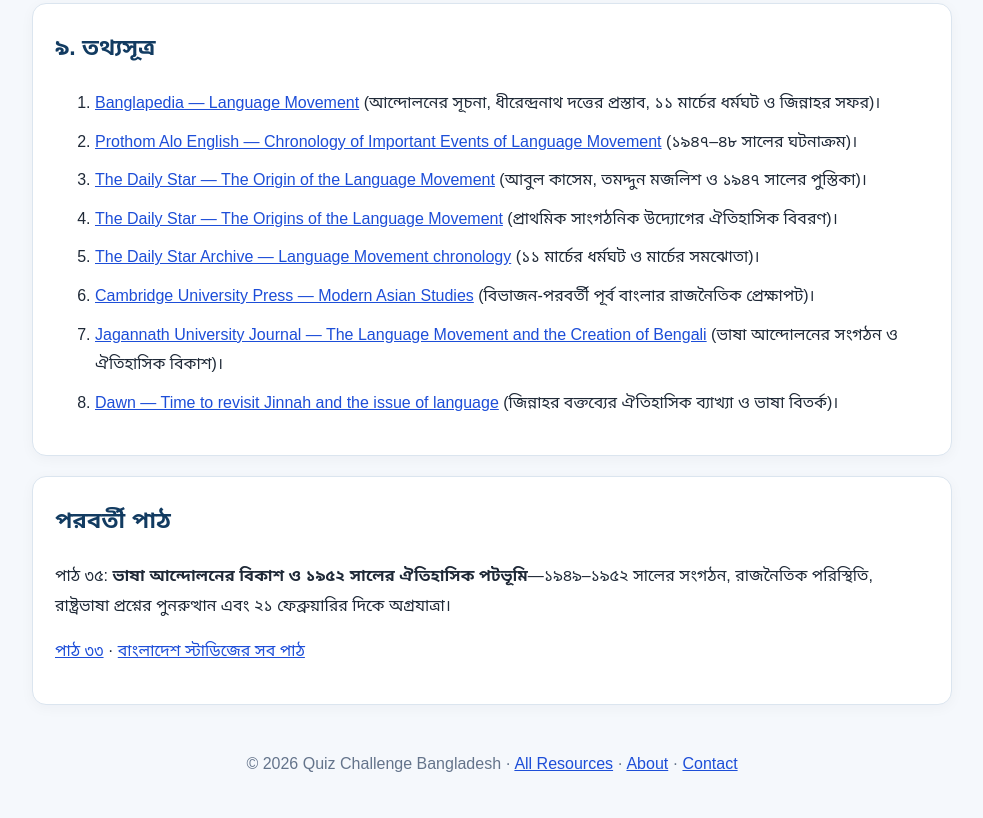
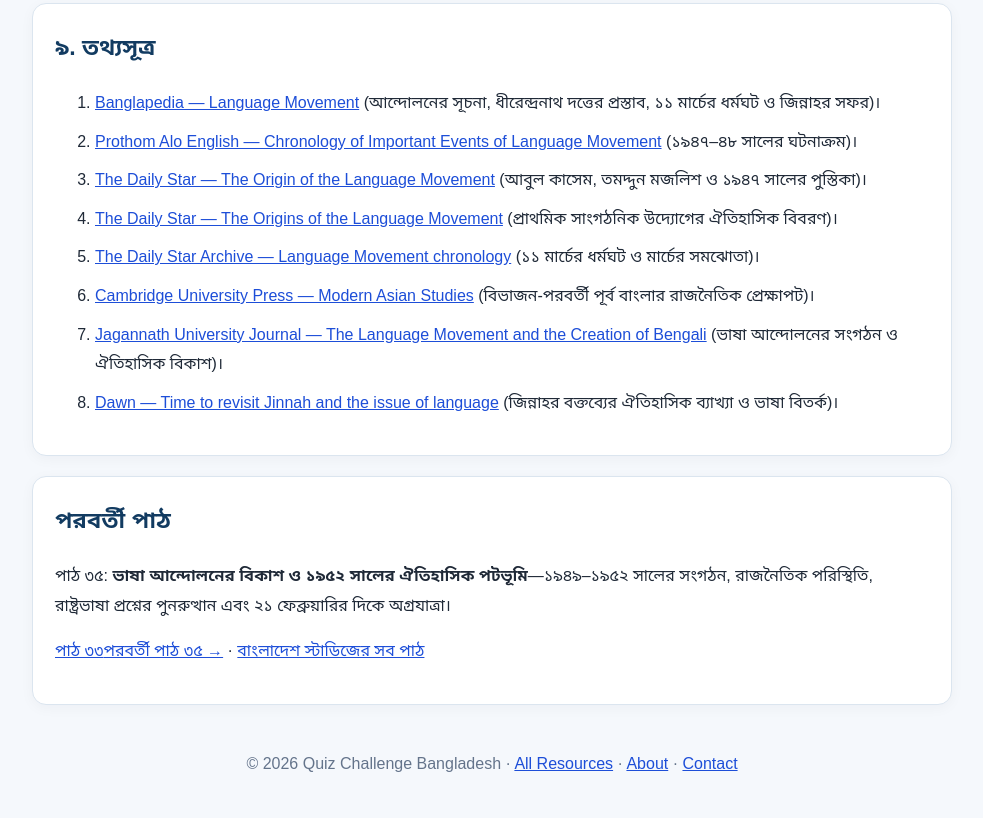
Before and after one commit to Aliakbar1974/Quiz-Challenge-Bangladesh-Website, a plain HTML site: page Resources/Bangladesh-Studies/Chapter-34/index.html in a window 1280 px wide. Shown: the part 8387-9205 px from the top of the page, without its empty margins (148-1131 px from the left). Drawn offline with Linux system fonts and the light colour scheme.

Commit message:
Add next lesson navigation to Lesson 34

```diff
--- a/Resources/Bangladesh-Studies/Chapter-34/index.html
+++ b/Resources/Bangladesh-Studies/Chapter-34/index.html
@@ -52,5 +52,5 @@
 <li><a href="https://www.jnu.ac.bd/journal/assets/pdf/13_3_637.pdf" target="_blank" rel="noopener">Jagannath University Journal — The Language Movement and the Creation of Bengali</a> (ভাষা আন্দোলনের সংগঠন ও ঐতিহাসিক বিকাশ)।</li>
 <li><a href="https://www.dawn.com/news/1736213" target="_blank" rel="noopener">Dawn — Time to revisit Jinnah and the issue of language</a> (জিন্নাহর বক্তব্যের ঐতিহাসিক ব্যাখ্যা ও ভাষা বিতর্ক)।</li>
 </ol></section>
-<section class="panel"><h2>পরবর্তী পাঠ</h2><p>পাঠ ৩৫: <strong>ভাষা আন্দোলনের বিকাশ ও ১৯৫২ সালের ঐতিহাসিক পটভূমি</strong>—১৯৪৯–১৯৫২ সালের সংগঠন, রাজনৈতিক পরিস্থিতি, রাষ্ট্রভাষা প্রশ্নের পুনরুত্থান এবং ২১ ফেব্রুয়ারির দিকে অগ্রযাত্রা।</p><p><a href="/Resources/Bangladesh-Studies/Chapter-33/">পাঠ ৩৩</a> · <a href="/Resources/Bangladesh-Studies/">বাংলাদেশ স্টাডিজের সব পাঠ</a></p></section>
+<section class="panel"><h2>পরবর্তী পাঠ</h2><p>পাঠ ৩৫: <strong>ভাষা আন্দোলনের বিকাশ ও ১৯৫২ সালের ঐতিহাসিক পটভূমি</strong>—১৯৪৯–১৯৫২ সালের সংগঠন, রাজনৈতিক পরিস্থিতি, রাষ্ট্রভাষা প্রশ্নের পুনরুত্থান এবং ২১ ফেব্রুয়ারির দিকে অগ্রযাত্রা।</p><p><a href="/Resources/Bangladesh-Studies/Chapter-33/">পাঠ ৩৩</a><a href="/Resources/Bangladesh-Studies/Chapter-35/">পরবর্তী পাঠ ৩৫ →</a> · <a href="/Resources/Bangladesh-Studies/">বাংলাদেশ স্টাডিজের সব পাঠ</a></p></section>
 </main><footer>© 2026 Quiz Challenge Bangladesh · <a href="/Resources/">All Resources</a> · <a href="/about.html">About</a> · <a href="/contact.html">Contact</a></footer></body></html>
```
